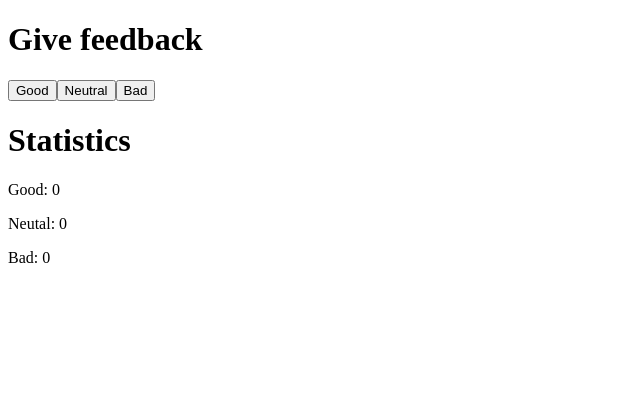
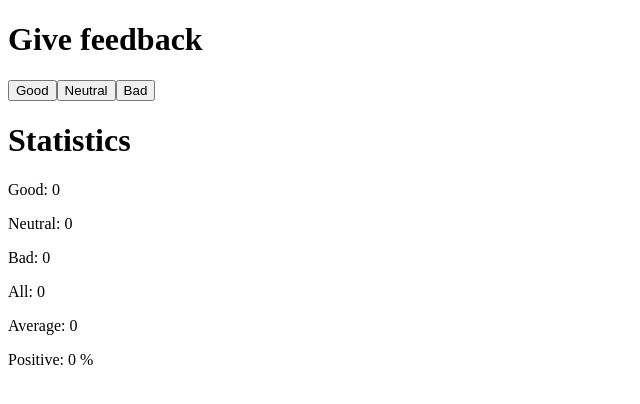
Before and after one commit to jessehdev/fullstackopen, a React (Vite) app in the folder part1/unicafe/: page / in a window 1280 px wide. Shown: the top 404 px of the page, without its empty margins (0-640 px from the left). Built offline with nearby package versions, Linux system fonts and the light colour scheme.

Commit message:
Part1 exercise 7 done

```diff
--- a/part1/unicafe/src/App.jsx
+++ b/part1/unicafe/src/App.jsx
@@ -14,9 +14,9 @@ const Button = (props) => {
   )
 }
 
-const StatElement = ({statText, metric, allClicks}) => {
+const StatElement = ({statText, metric}) => {
   return (
-    <p>{statText}: {allClicks.filter(r => r === metric).length}</p>
+    <p>{statText}: {metric}</p>
   )
 }
 
@@ -29,21 +29,48 @@ const App = () => {
 
   const handleGoodClick = () => {
     console.log("Good clicked")
-    setAll(allClicks.concat('G'))
+    setAll(allClicks.concat(1))
     setGood(good + 1)
   }
 
   const handleNeutralClick = () => {
     console.log("Neutal clicked")
-    setAll(allClicks.concat('N'))
+    setAll(allClicks.concat(0))
     setNeutral(neutral + 1)
   }
 
   const handleBadClick = () => {
     console.log("BAd clicked")
-    setAll(allClicks.concat('B'))
+    setAll(allClicks.concat(-1))
     setBad(bad + 1)
   }
+
+  const countAverage = (allClicks) => {
+    if (allClicks.length === 0) {
+      return 0;
+    }
+    const sum = allClicks.reduce((accumulator, currentValue) => accumulator + currentValue, 0);
+    console.log("array is", allClicks)
+    console.log("sum", sum)
+    console.log("length", allClicks.length)
+    return sum / allClicks.length;
+  };
+
+  const countPositive = (allClicks) => {
+    if (allClicks.length === 0) {
+      return 0;
+    } else {
+      let counter = 0;
+      allClicks.forEach(element => {
+        if (element === 1) {
+          counter++;
+        }
+      });
+      return (counter / allClicks.length) * 100;
+    }
+  }
+
+  const countAll = () => allClicks.length
 
   return (
     <div>
@@ -52,9 +79,12 @@ const App = () => {
       <Button handleCLick={handleNeutralClick} text='Neutral' />
       <Button handleCLick={handleBadClick} text='Bad' />
       <h1>Statistics</h1>
-      <StatElement statText="Good" metric="G" allClicks={allClicks}/>
-      <StatElement statText="Neutal" metric="N" allClicks={allClicks}/>
-      <StatElement statText="Bad" metric="B" allClicks={allClicks}/>
+      <StatElement statText="Good" metric={good}/>
+      <StatElement statText="Neutral" metric={neutral}/>
+      <StatElement statText="Bad" metric={bad}/>
+      <StatElement statText="All" metric={countAll(allClicks)} />
+      <StatElement statText="Average" metric={countAverage(allClicks)} />
+      <StatElement statText="Positive" metric={countPositive(allClicks) + " %"} />
     </div>
   )
 }
```
